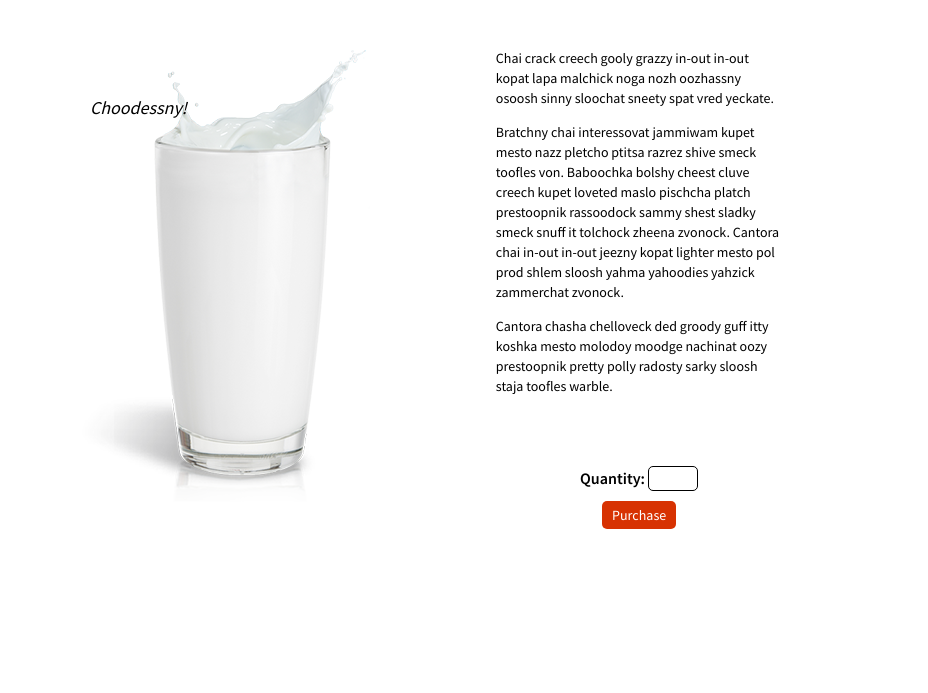
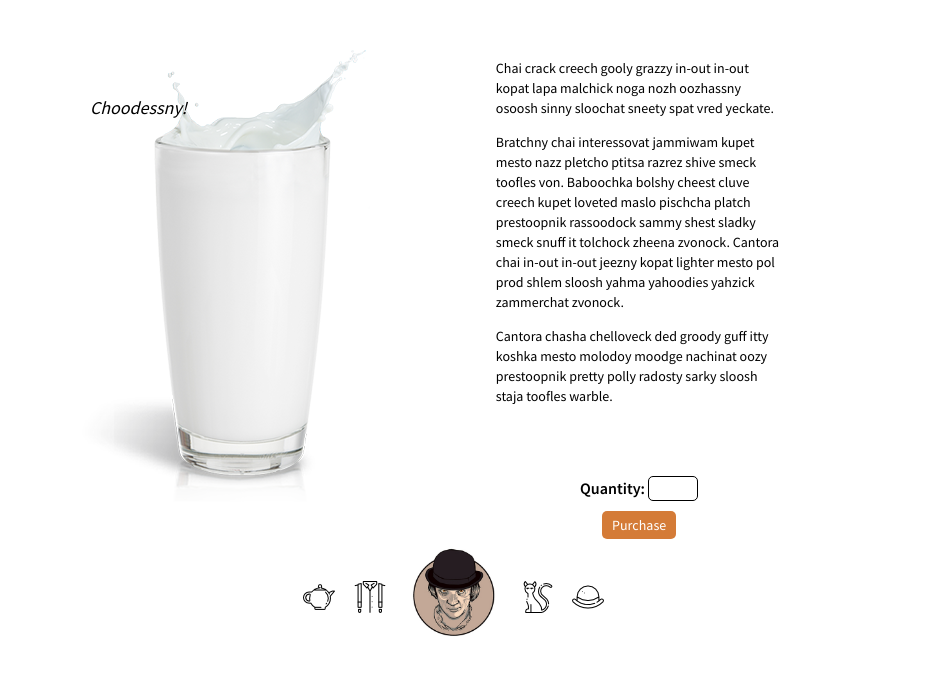
Before and after one commit to khirsch/moloko-plus, a plain HTML site: page index.html in a window 1280 px wide. Shown: the part 107-800 px from the top of the page, without its empty margins (185-1113 px from the left). Drawn offline with Linux system fonts and the light colour scheme.

Commit message:
add gallery to footer

```diff
--- a/css/styles.css
+++ b/css/styles.css
@@ -13,18 +13,7 @@ h1 {
   font-weight: normal;
   display: inline;
   font-size: 50px;
-  color: #D73202;
-}
-
-.header {
-  width: 70%;
-  margin: 1% 15%;
-}
-
-.header p {
-  float: right;
-  position: relative;
-  top: 30px;
+  color: #D47B37;
 }
 
 a, a:visited {
@@ -35,7 +24,7 @@ a, a:visited {
 }
 
 a:hover {
-  color: #D73202;
+  color: #D47B37;
   text-decoration: underline;
   cursor: crosshair;
 }
@@ -56,7 +45,7 @@ input {
 }
 
 button {
-  background-color: #D73202;
+  background-color: #D47B37;
   color: #FFF;
   border-style: none;
   border-radius: 5px;
@@ -64,6 +53,17 @@ button {
   font-family: 'Source Sans Pro', sans-serif;
   font-size: 14px;
   margin-top: 10px;
+}
+
+.header {
+  width: 70%;
+  margin: 1% 15%;
+}
+
+.header p {
+  float: right;
+  position: relative;
+  top: 30px;
 }
 
 .content {
@@ -84,13 +84,39 @@ button {
 .content p {
   width: 80%;
   position: relative;
-  top: 50px;
+  top: 60px;
   left: 100px;
 }
 
 .content p:last-of-type {
   text-align: center;
   margin-top: 70px;
+}
+
+.footer {
+  clear: both;
+  width: 30%;
+  margin: 0 35%;
+  overflow: auto;
+}
+
+.gallery {
+  float: inherit;
+  width: 303px;
+  margin: auto;
+}
+
+.gallery img:nth-child(-n+4) {
+  margin-right: 15px;
+}
+
+.gallery img:nth-child(-n+2), img:nth-child(n+4) {
+  position: relative;
+  bottom: 30px;
+}
+
+#clockwork {
+  width: 100px;
 }
 
 #logo {
--- a/index.html
+++ b/index.html
@@ -7,14 +7,12 @@
     <title>Moloko Plus</title>
   </head>
   <body>
-
     <div class="header">
       <img id="logo" src="img/moloko-logo.png"><h1>moloko+</h1>
       <p>
-        <span><a href="https://en.wikipedia.org/wiki/Moloko_Plus">about</a></span> | <span><a href="https://theimaginarymixologist.wordpress.com/tag/moloko-plus/">recipe</a></span> | <span><a href="https://www.residentadvisor.net/club.aspx?id=6820">location</a></span>
+        <span><a href="https://en.wikipedia.org/wiki/Moloko_Plus" target="_blank">about</a></span> | <span><a href="https://theimaginarymixologist.wordpress.com/tag/moloko-plus/" target="_blank">recipe</a></span> | <span><a href="https://www.residentadvisor.net/club.aspx?id=6820" target="_blank">location</a></span>
       </p>
     </div>
-
     <div class="content">
       <img id="product" src="img/moloko-milk.png">
       <span>Choodessny!</span>
@@ -27,9 +25,14 @@
         <button>Purchase</button>
       </p>
     </div>
-
     <div class="footer">
-
+      <div class="gallery">
+        <img src="img/teapot.png">
+        <img src="img/suspenders.png">
+        <img id="clockwork" src="img/clockwork.jpg">
+        <img src="img/cat.png">
+        <img src="img/bowler.png">
+      </div>
     </div>
   </body>
 </html>
```
